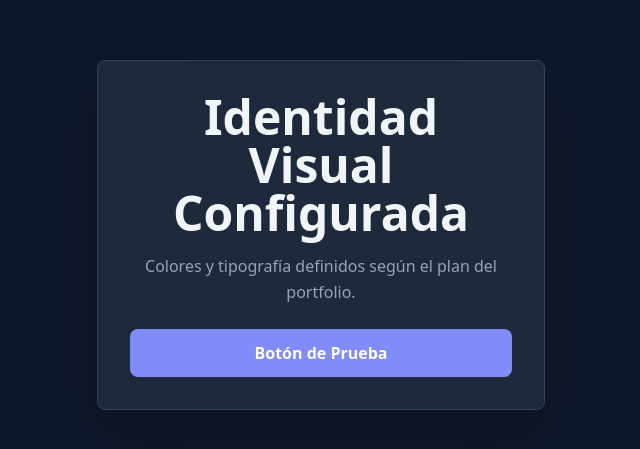
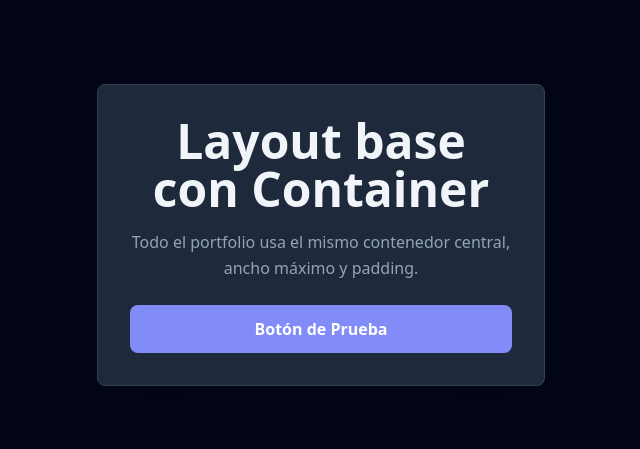
Before and after one commit to laupm3/portfolio, a React (Vite) app: page / in a window 1280 px wide. Shown: the part 165-614 px from the top of the page, without its empty margins (319-959 px from the left). Built offline with nearby package versions, Linux system fonts and the light colour scheme.

Commit message:
feat: add base layout container
Introduced a reusable Container component for consistent layout and applied it to wrap the Home page in App.jsx. Updated Home page content to reflect the new layout structure.

```diff
--- a/src/App.jsx
+++ b/src/App.jsx
@@ -1,7 +1,12 @@
+import Container from './components/layout/Container'
 import Home from './pages/Home'
 
 function App() {
-    return <Home />
+  return (
+    <Container>
+      <Home />
+    </Container>
+  )
 }
 
 export default App
--- /dev/null
+++ b/src/components/layout/Container.jsx
@@ -0,0 +1,7 @@
+export default function Container({ children, className = '' }) {
+  return (
+    <div className={`max-w-6xl mx-auto px-4 sm:px-6 lg:px-8 ${className}`.trim()}>
+      {children}
+    </div>
+  )
+}
--- a/src/pages/Home.jsx
+++ b/src/pages/Home.jsx
@@ -1,12 +1,12 @@
 export default function Home () {
   return (
-        <div className="min-h-screen bg-background flex items-center justify-center p-4">
+    <div className="min-h-screen flex items-center justify-center py-8">
       <div className="bg-background-light rounded-lg border border-slate-700 shadow-2xl p-8 max-w-md w-full">
         <h1 className="mb-4 text-center">
-                    Identidad Visual Configurada
+          Layout base con Container
         </h1>
         <p className="text-center mb-6">
-                    Colores y tipografía definidos según el plan del portfolio.
+          Todo el portfolio usa el mismo contenedor central, ancho máximo y padding.
         </p>
         <button className="w-full bg-accent hover:bg-accent-hover text-white font-semibold py-3 px-6 rounded-lg transition-colors duration-200">
           Botón de Prueba
```
Lines whose indentation alone changed are shown as unchanged.
